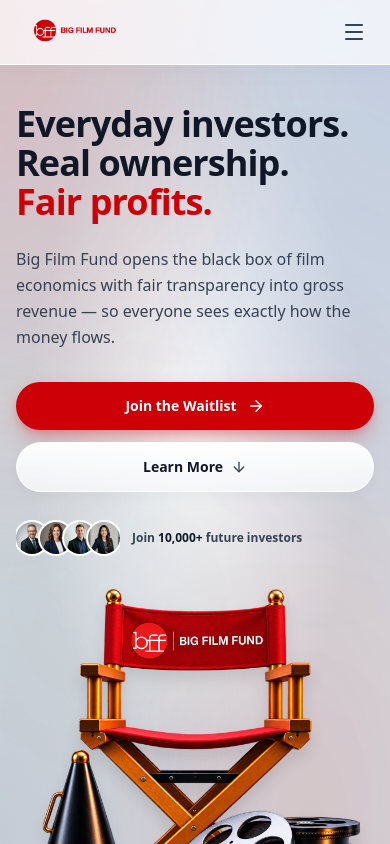
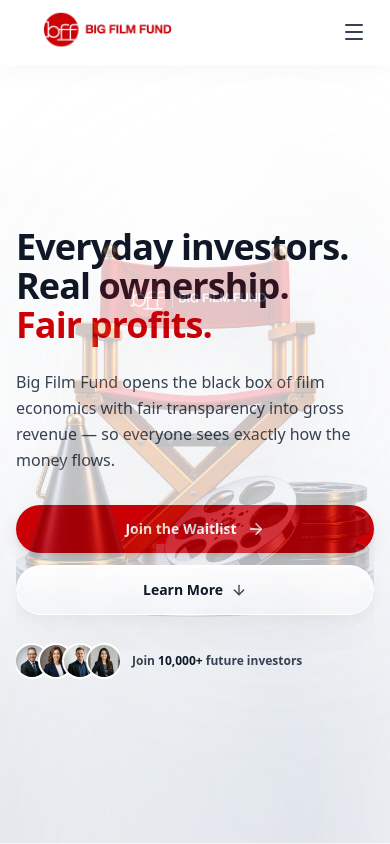
Before and after one commit to ChHashim88/bff3, a Next.js app: page / in a window 390 px wide. Shown: the top 844 px of the page. Built offline with nearby package versions, Linux system fonts and the light colour scheme.

Commit message:
feat: mobile viewport height tuning, floating centered watermark background, and neutral shadows

```diff
--- a/src/app/globals.css
+++ b/src/app/globals.css
@@ -14,13 +14,13 @@ html {
 }
 
 body {
-  background: #d5dadf;
+  background: linear-gradient(135deg, #cbd2dc 0%, #e3e8f0 50%, #d1d8e3 100%);
   background-image:
-    radial-gradient(at 0% 0%, rgba(205, 0, 7, 0.12) 0px, transparent 50%),
-    radial-gradient(at 100% 0%, rgba(37, 99, 235, 0.1) 0px, transparent 50%),
-    radial-gradient(at 50% 50%, rgba(255, 255, 255, 0.8) 0px, transparent 60%),
-    radial-gradient(at 80% 100%, rgba(205, 0, 7, 0.08) 0px, transparent 50%),
-    radial-gradient(at 0% 100%, rgba(148, 163, 184, 0.25) 0px, transparent 50%);
+    radial-gradient(at 50% 0%, rgba(255, 255, 255, 0.9) 0px, transparent 65%),
+    radial-gradient(at 0% 50%, rgba(255, 255, 255, 0.6) 0px, transparent 50%),
+    radial-gradient(at 100% 50%, rgba(255, 255, 255, 0.5) 0px, transparent 50%),
+    radial-gradient(at 80% 100%, rgba(185, 195, 210, 0.4) 0px, transparent 60%),
+    radial-gradient(at 0% 100%, rgba(175, 185, 200, 0.35) 0px, transparent 60%);
   background-attachment: fixed;
   color: #0f172a;
   font-family: 'Inter', system-ui, -apple-system, BlinkMacSystemFont, 'Segoe UI', Roboto, Oxygen, Ubuntu, Cantarell, sans-serif;
@@ -57,8 +57,8 @@ body {
   background: linear-gradient(135deg, rgba(255, 255, 255, 0.92) 0%, rgba(255, 255, 255, 0.65) 100%);
   border-color: rgba(255, 255, 255, 1);
   box-shadow:
-    0 30px 60px -15px rgba(0, 0, 0, 0.09),
-    0 10px 25px -5px rgba(205, 0, 7, 0.08),
+    0 30px 60px -15px rgba(0, 0, 0, 0.08),
+    0 10px 25px -5px rgba(0, 0, 0, 0.03),
     inset 0 2px 3px 0 rgba(255, 255, 255, 1);
 }
 
@@ -80,13 +80,13 @@ body {
 .btn-red {
   background-color: #cd0007;
   color: #ffffff;
-  box-shadow: 0 10px 25px -5px rgba(205, 0, 7, 0.35), 0 4px 10px -2px rgba(205, 0, 7, 0.2);
+  box-shadow: 0 8px 20px -4px rgba(0, 0, 0, 0.12), 0 3px 8px -2px rgba(0, 0, 0, 0.08);
   transition: all 0.25s cubic-bezier(0.16, 1, 0.3, 1);
 }
 
 .btn-red:hover {
   background-color: #b50006;
-  box-shadow: 0 14px 30px -5px rgba(205, 0, 7, 0.45), 0 6px 15px -2px rgba(205, 0, 7, 0.3);
+  box-shadow: 0 12px 25px -4px rgba(0, 0, 0, 0.18), 0 4px 10px -2px rgba(0, 0, 0, 0.1);
   transform: translateY(-1px);
 }
 
--- a/src/app/page.tsx
+++ b/src/app/page.tsx
@@ -21,19 +21,19 @@ export default function Home() {
 
   return (
     <div className="min-h-screen relative text-gray-900 flex flex-col font-sans selection:bg-[#cd0007] selection:text-white overflow-x-hidden">
-      {/* Background Ambient Mesh Light Orbs for Refraction */}
+      {/* Background Pure Silver Grey Mirror Ambient Reflections */}
       <div className="fixed inset-0 pointer-events-none z-0 overflow-hidden">
-        <div className="absolute top-[8%] left-[-5%] w-[45vw] h-[45vw] rounded-full bg-[#cd0007]/12 blur-[130px]" />
-        <div className="absolute top-[32%] right-[-5%] w-[50vw] h-[50vw] rounded-full bg-blue-600/10 blur-[140px]" />
-        <div className="absolute top-[62%] left-[10%] w-[40vw] h-[40vw] rounded-full bg-emerald-500/8 blur-[130px]" />
-        <div className="absolute top-[82%] right-[5%] w-[45vw] h-[45vw] rounded-full bg-[#cd0007]/10 blur-[130px]" />
+        <div className="absolute top-[5%] left-[10%] w-[50vw] h-[50vw] rounded-full bg-white/70 blur-[130px]" />
+        <div className="absolute top-[35%] right-[5%] w-[45vw] h-[45vw] rounded-full bg-slate-200/60 blur-[140px]" />
+        <div className="absolute top-[65%] left-[5%] w-[50vw] h-[50vw] rounded-full bg-white/60 blur-[130px]" />
+        <div className="absolute top-[85%] right-[10%] w-[45vw] h-[45vw] rounded-full bg-slate-300/40 blur-[130px]" />
       </div>
 
       {/* Sticky Header Navigation */}
       <Navigation onOpenWaitlist={handleOpenWaitlist} />
 
       {/* Main Sections Stack */}
-      <main className="flex-grow space-y-0 pb-4 relative z-10">
+      <main className="flex-grow space-y-0 pb-4 relative z-10 pt-16 sm:pt-18">
         {/* Hero Section */}
         <Hero onOpenWaitlist={handleOpenWaitlist} />
 
--- a/src/components/layout/Navigation.tsx
+++ b/src/components/layout/Navigation.tsx
@@ -23,18 +23,18 @@ export default function Navigation({ onOpenWaitlist }: NavigationProps) {
   ];
 
   return (
-    <header className="sticky top-0 z-50 w-full glass-header transition-all">
+    <header className="fixed top-0 left-0 right-0 z-50 w-full glass-header transition-all">
       <div className="max-w-7xl mx-auto px-4 sm:px-6 lg:px-8 h-16 sm:h-18 flex items-center justify-between">
-        {/* Brand Logo - Enlarged visually without expanding header height */}
-        <a href="#" className="flex items-center group shrink-0 transition-transform duration-300 hover:scale-105 py-1">
-          <div className="relative flex items-center justify-center">
+        {/* Brand Logo - Enlarged visually in mobile view without expanding header height */}
+        <a href="#" className="flex items-center group shrink-0 transition-transform duration-300 hover:scale-105 h-12 sm:h-14 relative z-10">
+          <div className="relative flex items-center justify-start h-full">
             <Image
               src="/logo.png"
               alt="Big Film Fund Logo"
-              width={380}
+              width={400}
               height={120}
               priority
-              className="h-18 sm:h-22 lg:h-24 w-auto object-contain scale-110 sm:scale-125 origin-left"
+              className="h-22 sm:h-22 lg:h-24 w-auto max-w-none object-contain scale-140 sm:scale-125 origin-left"
             />
           </div>
         </a>
@@ -48,11 +48,10 @@ export default function Navigation({ onOpenWaitlist }: NavigationProps) {
                 key={link.name}
                 href={link.href}
                 onClick={() => setActiveTab(link.name)}
-                className={`relative py-1 transition-colors duration-200 whitespace-nowrap ${
-                  isActive
+                className={`relative py-1 transition-colors duration-200 whitespace-nowrap ${isActive
                     ? "text-[#cd0007] font-semibold"
                     : "text-gray-700 hover:text-[#cd0007]"
-                }`}
+                  }`}
               >
                 {link.name}
                 {isActive && (
@@ -77,7 +76,7 @@ export default function Navigation({ onOpenWaitlist }: NavigationProps) {
           {/* Hamburger Menu Button */}
           <button
             onClick={() => setIsMobileMenuOpen(!isMobileMenuOpen)}
-            className="lg:hidden p-2 rounded-lg text-gray-700 hover:text-[#cd0007] hover:bg-red-50/50 transition-colors focus:outline-none cursor-pointer"
+            className="lg:hidden p-2 rounded-lg text-gray-700 hover:text-[#cd0007] hover:bg-gray-100/60 transition-colors focus:outline-none cursor-pointer"
             aria-label="Toggle menu"
           >
             {isMobileMenuOpen ? <X size={24} /> : <Menu size={24} />}
@@ -97,11 +96,10 @@ export default function Navigation({ onOpenWaitlist }: NavigationProps) {
                   setActiveTab(link.name);
                   setIsMobileMenuOpen(false);
                 }}
-                className={`text-sm font-medium px-3 py-2 rounded-lg transition-colors ${
-                  activeTab === link.name
+                className={`text-sm font-medium px-3 py-2 rounded-lg transition-colors ${activeTab === link.name
                     ? "bg-red-50 text-[#cd0007] font-semibold"
                     : "text-gray-700 hover:text-[#cd0007] hover:bg-gray-50"
-                }`}
+                  }`}
               >
                 {link.name}
               </a>
--- a/src/components/sections/Hero.tsx
+++ b/src/components/sections/Hero.tsx
@@ -10,7 +10,7 @@ interface HeroProps {
 
 export default function Hero({ onOpenWaitlist }: HeroProps) {
   return (
-    <section className="relative w-full min-h-[calc(100vh-64px)] sm:min-h-[calc(100vh-80px)] py-10 sm:py-14 lg:py-16 flex flex-col justify-center overflow-hidden border-b border-white/60">
+    <section className="relative w-full h-[calc(100vh-64px)] sm:h-auto sm:min-h-[calc(100vh-80px)] py-4 sm:py-14 lg:py-16 flex flex-col justify-center overflow-hidden border-b border-white/60">
 
       {/* 2-Column Hero Layout */}
       <div className="max-w-7xl mx-auto px-4 sm:px-6 lg:px-8 relative z-20 w-full">
@@ -21,8 +21,31 @@ export default function Hero({ onOpenWaitlist }: HeroProps) {
             initial={{ opacity: 0, y: 25 }}
             animate={{ opacity: 1, y: 0 }}
             transition={{ duration: 0.8, ease: [0.215, 0.61, 0.355, 1] }}
-            className="lg:col-span-6 space-y-6 sm:space-y-8"
+            className="lg:col-span-6 space-y-6 sm:space-y-8 relative z-10"
           >
+            {/* Mobile View Only: Creative Floating Director Chair Watermark Centered in Middle Background */}
+            <motion.div
+              animate={{
+                y: [0, -10, 0],
+              }}
+              transition={{
+                duration: 5.5,
+                repeat: Infinity,
+                ease: "easeInOut",
+              }}
+              className="absolute inset-0 -top-4 z-0 lg:hidden flex items-center justify-center pointer-events-none opacity-[0.22] overflow-hidden"
+            >
+              <div className="relative w-[340px] sm:w-[400px] flex items-center justify-center">
+                <Image
+                  src="/heroo.png"
+                  alt="Director chair background watermark"
+                  width={640}
+                  height={500}
+                  priority
+                  className="w-full h-auto object-contain drop-shadow-2xl scale-110"
+                />
+              </div>
+            </motion.div>
             <motion.h1
               initial={{ opacity: 0, y: 20 }}
               animate={{ opacity: 1, y: 0 }}
@@ -54,7 +77,7 @@ export default function Hero({ onOpenWaitlist }: HeroProps) {
                   onClick={onOpenWaitlist}
                   whileHover={{ scale: 1.03 }}
                   whileTap={{ scale: 0.97 }}
-                  className="inline-flex items-center justify-center gap-2.5 btn-red text-white text-sm sm:text-base font-semibold px-7 sm:px-8 py-3.5 sm:py-4 rounded-full cursor-pointer group shadow-lg shadow-[#cd0007]/20"
+                  className="inline-flex items-center justify-center gap-2.5 btn-red text-white text-sm sm:text-base font-semibold px-7 sm:px-8 py-3.5 sm:py-4 rounded-full cursor-pointer group shadow-lg shadow-gray-900/10"
                 >
                   <span>Join the Waitlist</span>
                   <ArrowRight size={18} className="group-hover:translate-x-1 transition-transform" />
@@ -93,8 +116,8 @@ export default function Hero({ onOpenWaitlist }: HeroProps) {
             </motion.div>
           </motion.div>
 
-          {/* RIGHT COLUMN: Floating Director Chair Visual (heroo.png) */}
-          <div className="lg:col-span-6 relative flex items-center justify-center lg:justify-end min-h-[380px] sm:min-h-[440px]">
+          {/* RIGHT COLUMN: Floating Director Chair Visual (heroo.png - Desktop Only) */}
+          <div className="hidden lg:flex lg:col-span-6 relative items-center justify-end min-h-[440px]">
 
             {/* Main Floating 3D Director Chair Image (heroo.png) */}
             <motion.div
--- a/src/components/ui/WaitlistModal.tsx
+++ b/src/components/ui/WaitlistModal.tsx
@@ -113,7 +113,7 @@ export default function WaitlistModal({ isOpen, onClose }: WaitlistModalProps) {
                     type="submit"
                     whileHover={{ scale: 1.02 }}
                     whileTap={{ scale: 0.98 }}
-                    className="w-full bg-red-600 hover:bg-red-700 text-white font-semibold py-3.5 px-6 rounded-xl text-sm transition-all duration-200 shadow-md shadow-red-600/25 flex items-center justify-center gap-2 cursor-pointer mt-2"
+                    className="w-full btn-red text-white font-semibold py-3.5 px-6 rounded-xl text-sm transition-all duration-200 shadow-md shadow-gray-900/10 flex items-center justify-center gap-2 cursor-pointer mt-2"
                   >
                     <span>Confirm & Join Waitlist</span>
                     <ArrowRight size={16} />
```
Also changed, not shown: public/herooo.jpeg (added).
